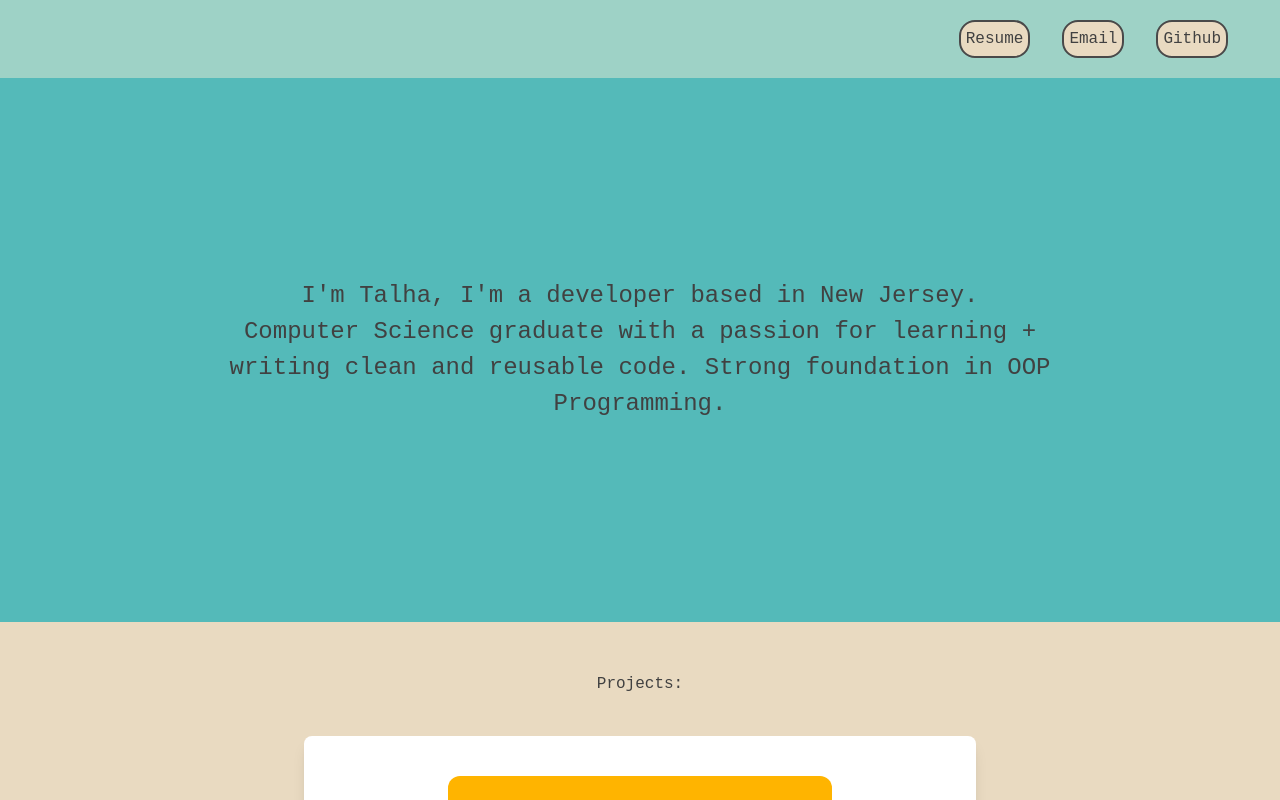
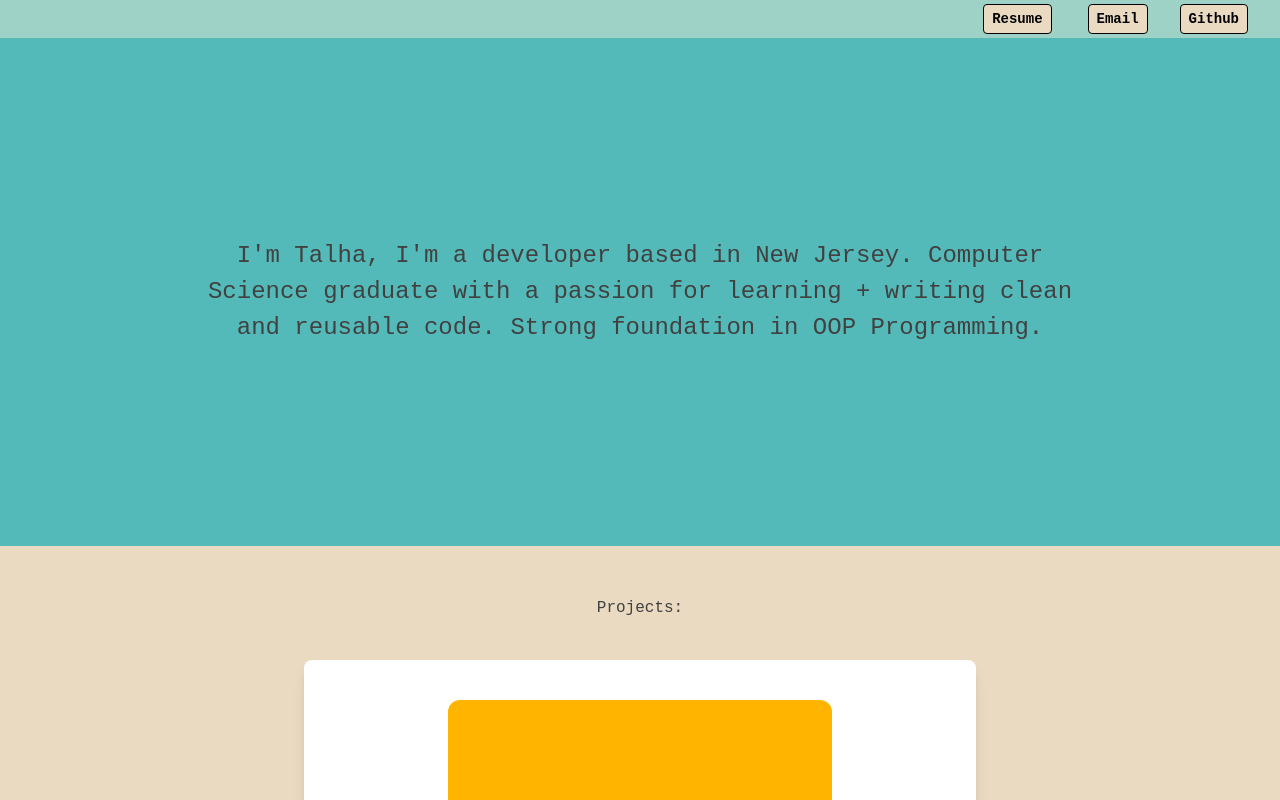
Before and after one commit to Tsaleem123/PersonalPortfolio, a React (Create React App) app: page / in a window 1280 px wide. Shown: the top 800 px of the page. Built offline with nearby package versions, Linux system fonts and the light colour scheme.

Commit message:
Update on website.

```diff
--- a/src/components/Navbar.js
+++ b/src/components/Navbar.js
@@ -2,13 +2,31 @@
  * Defines a simple Navbar for the project.
  */
 export const Navbar = () => {
+  return (
+    <nav className="bg-navColor">
+      <section className="flex justify-between">
+      <h2 className="my-1 ml-5 mr-1 hidden sm:inline">Muhammad Saleem</h2>
+<h2 className="my-1 ml-5 mr-1 inline sm:hidden">Muhammad S.</h2>
 
-  return (
-    <nav>
-      <section className = "right-section">
-      <a href="https://pdfhost.io/v/~uozVrr8k_MSalResDec" target = "_blank"> <h1>Resume</h1></a>
-      <a href = "mailto: t_sal@hotmail.com"><h1>Email</h1></a>
-      <a href="https://github.com/Tsaleem123/" target ="_blank"><h1>Github</h1></a>
+        <div className="flex">
+          <a href="https://pdfhost.io/v/8FoIwKkeI_MSalResNew" target="_blank">
+            <button className="bg-customColor hover:bg-black text-black hover:text-white font-bold py-1 px-2 my-1 border border-black rounded mr-1 text-sm">
+              Resume
+            </button>
+          </a>
+
+          <a href="mailto:t_sal@hotmail.com">
+            <button className="bg-customColor hover:bg-black text-black hover:text-white font-bold py-1 px-2 my-1 border border-black rounded text-sm">
+              Email
+            </button>
+          </a>
+
+          <a href="https://github.com/Tsaleem123/" target="_blank">
+            <button className="bg-customColor hover:bg-black text-black hover:text-white font-bold py-1 px-2 my-1 border border-black rounded text-sm">
+              Github
+            </button>
+          </a>
+        </div>
       </section>
     </nav>
   );
--- a/src/components/Welcome.js
+++ b/src/components/Welcome.js
@@ -1,11 +1,11 @@
-
 export const Welcome = () => {
   return (
-    <section className = "Welcome">
-    <h1>I'm Talha, I'm a developer based in New Jersey.</h1>
-    <h4>Computer Science graduate with a passion for learning + writing clean and reusable code. Strong foundation in OOP
-    Programming.
-    </h4>
+    <section className="Welcome">
+      <h1 className="HeaderOne">
+        I'm Talha, I'm a developer based in New Jersey.{"\n"}Computer Science
+        graduate with a passion for learning + writing clean and reusable code.
+        Strong foundation in OOP Programming.
+      </h1>{" "}
     </section>
-  )
+  );
 };
--- a/src/index.css
+++ b/src/index.css
@@ -49,16 +49,31 @@ body {
   padding-top: 50px;
   background-color: #e9dac1;
 }
-.Card
-{
+.Card {
   padding-top: 50px;
   padding-bottom: 50px;
-  display:flex;
+  display: flex;
   justify-content: center;
+}
 
+.HeaderOne{
+
+  display: inline-block;
+  text-align: center;
+  display: flex;
+  justify-content: center;
+  align-items: center;
+}
+.HeaderTwo{
+  display: inline-block;
+  text-align: center;
+  display: flex;
+  justify-content: center;
+  align-items: center;
 }
 
 .Welcome {
+
   font-size: 150%;
   color: #414141;
   text-align: center;
@@ -66,12 +81,24 @@ body {
   background-color: #54bab9;
 }
 
+@media only screen and (max-width: 600px) {
+  .Welcome {
+    font-size: 200%; /* Adjust the font size as per your requirement */
+
+
+  }
+}
 .right-section {
   display: flex;
-  justify-content: right;
+  justify-content: center;
   align-items: center;
   padding: 20px;
   background-color: #9ed2c6;
+}
+@media only screen and (max-width: 600px) {
+  .right-section {
+    justify-content: center;
+  }
 }
 
 nav a {
@@ -94,7 +121,7 @@ nav h1:hover {
   color: invert;
   background-color: #54bab9;
 }
-.Footer{
+.Footer {
   padding: 20px;
   background-color: rgb(82, 82, 82);
   display: flex;
--- a/tailwind.config.js
+++ b/tailwind.config.js
@@ -4,7 +4,14 @@ module.exports = {
     "./src/**/*.{js,jsx,ts,tsx}",
   ],
   theme: {
-    extend: {},
+    extend: {
+      colors:
+      {
+        customColor: '#e9dac1',
+        navColor: '#9ed2c6'
+
+      }
+    },
   },
   plugins: [],
 }
```
Also changed, not shown: src/components/MagicVariables.js (line endings or trailing spaces), 1 other file (tests, documents, lock files or other folders).
